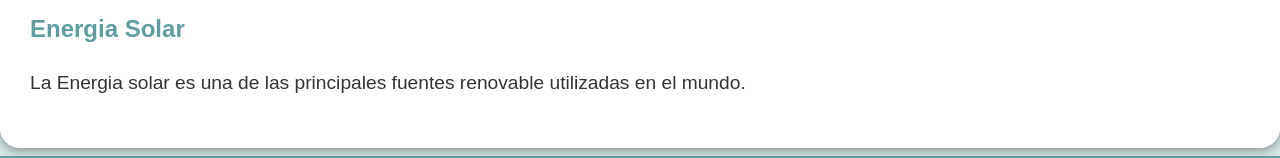
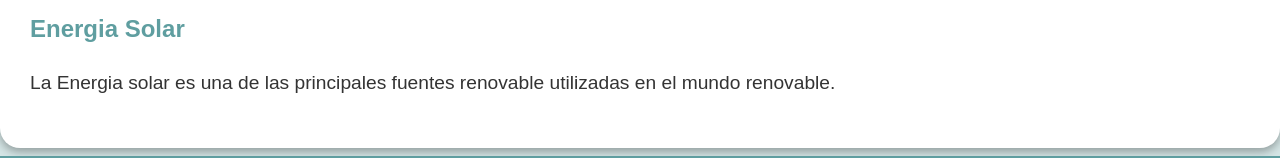
Before and after one commit to danihsrcg/RETO4, a plain HTML site: page index.html in a window 1280 px wide. Shown: the part 598-756 px from the top of the page. Drawn offline with Linux system fonts and the light colour scheme.

Commit message:
cambio de prueba

```diff
--- a/index.html
+++ b/index.html
@@ -31,7 +31,7 @@
 
         <section class="content_2">
             <h2>Energia Solar</h2>
-            <p>La Energia solar es una de las principales fuentes renovable utilizadas en el mundo.</p>
+            <p>La Energia solar es una de las principales fuentes renovable utilizadas en el mundo renovable.</p>
         </section>
 
         <section class="content_3">
```
